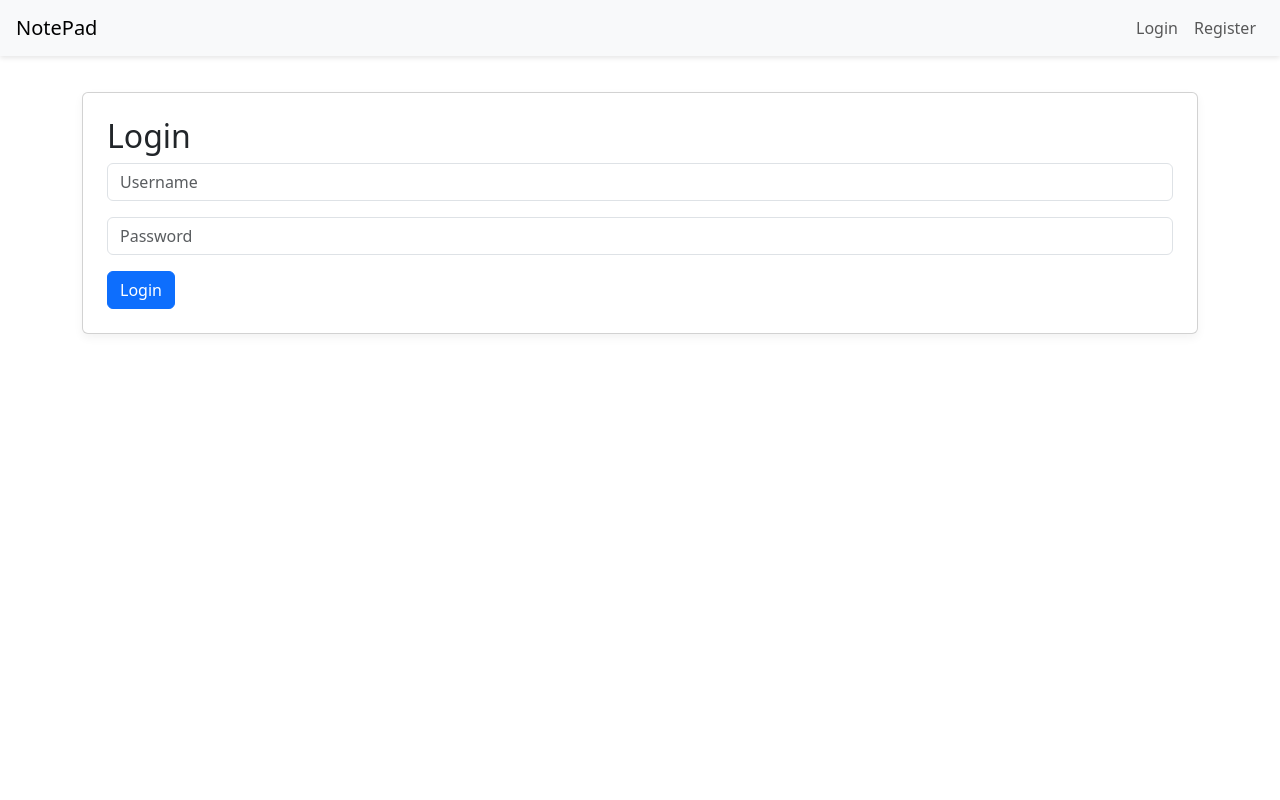
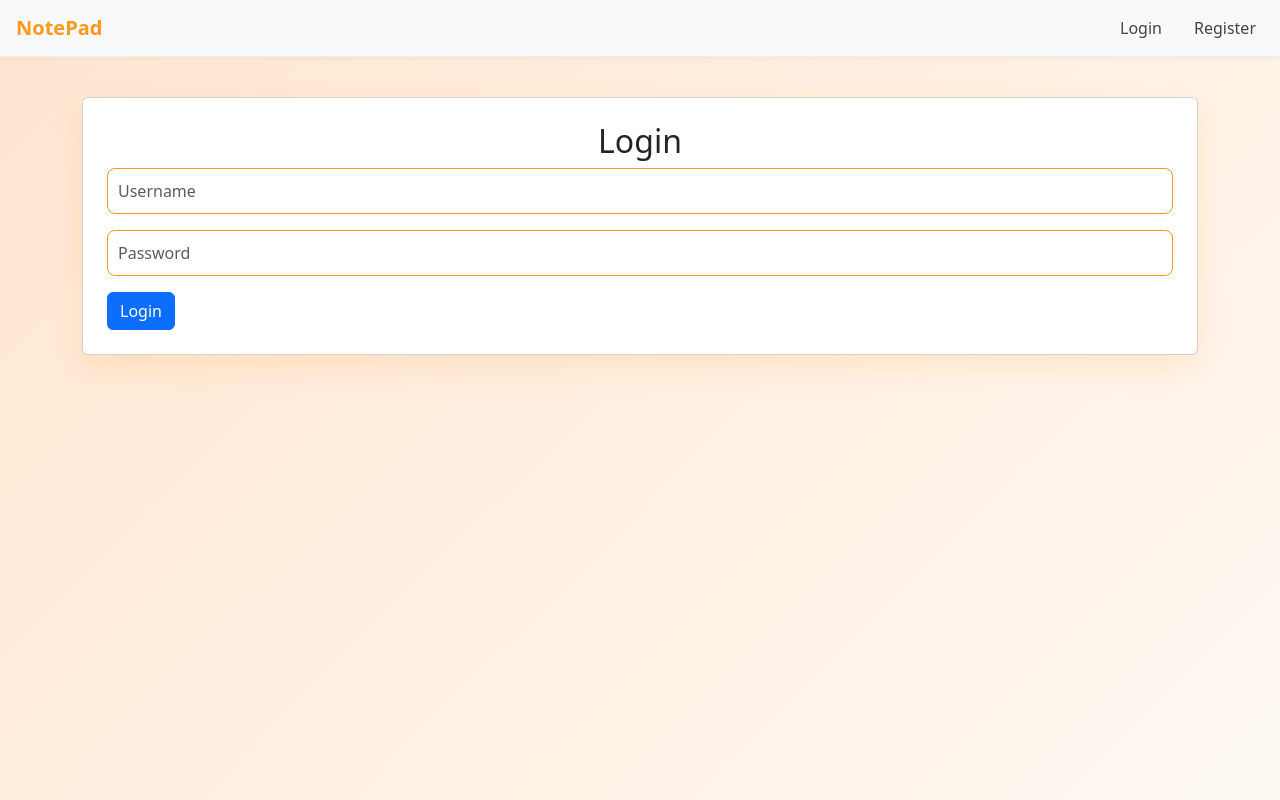
Before and after one commit to arinjay-srivastava/UI_Project_Summer25, a React (Create React App) app in the folder client/: page / in a window 1280 px wide. Built offline with nearby package versions, Linux system fonts and the light colour scheme.

Commit message:
Update CSS

```diff
--- a/client/src/App.css
+++ b/client/src/App.css
@@ -1,76 +1,123 @@
+
 body {
-  background-color: #f9f9f9;
-  font-family: 'Segoe UI', Tahoma, Geneva, Verdana, sans-serif;
   margin: 0;
   padding: 0;
+  font-family: 'Segoe UI', Tahoma, Geneva, Verdana, sans-serif;
+  background: linear-gradient(135deg, #ffe5d0, #fff9f3);
+  min-height: 100vh;
+  color: #333;
 }
 
+
 .container {
-  max-width: 800px;
-  margin: auto;
-  padding: 20px;
+  max-width: 880px;
+  margin: 40px auto;
+  padding: 0 20px;
 }
 
+
 .card {
-  background: #ffffff;
-  border-radius: 10px;
-  box-shadow: 0 4px 10px rgba(0, 0, 0, 0.05);
-  padding: 20px;
-  margin-bottom: 30px;
+  background-color: #fff;
+  border-left: 6px solid #ff981b;
+  border-radius: 16px;
+  box-shadow: 0 12px 30px rgba(255, 152, 27, 0.15);
+  padding: 24px;
+  margin-bottom: 40px;
+  transition: transform 0.2s ease, box-shadow 0.2s ease;
+}
+
+.card:hover {
+  transform: scale(1.01);
+  box-shadow: 0 16px 40px rgba(255, 152, 27, 0.2);
 }
 
 h2, h4 {
-  color: #333333;
+  color: #ff981b;
+  text-align: center;
   font-weight: 600;
+  margin-bottom: 20px;
 }
 
-textarea.form-control {
-  resize: none;
-  min-height: 80px;
+textarea.form-control,
+input.form-control {
+  border-radius: 8px;
+  border: 1px solid #ff981b;
+  padding: 10px;
 }
 
-button {
+textarea:focus,
+input:focus {
+  border-color: #ff981b;
+  box-shadow: 0 0 0 2px rgba(255, 152, 27, 0.2);
+  outline: none;
+}
+
+
+button,
+.btn {
+  border-radius: 8px;
+  padding: 8px 16px;
   font-weight: 500;
 }
 
 .btn-primary {
-  background-color: #007bff;
+  background-color: #ff981b;
   border: none;
+  color: white;
 }
 
 .btn-primary:hover {
-  background-color: #0056b3;
+  background-color: #e76c00;
 }
 
-.btn-success {
-  background-color: #28a745;
-  border: none;
+.btn-outline-primary {
+  border: 2px solid #ff981b;
+  color: #ff981b;
+  background-color: transparent;
 }
 
-.btn-success:hover {
-  background-color: #218838;
+.btn-outline-primary:hover {
+  background-color: #ff981b;
+  color: white;
 }
 
 .btn-danger {
   background-color: #dc3545;
   border: none;
+  color: white;
 }
 
 .btn-danger:hover {
-  background-color: #c82333;
+  background-color: #b92c3b;
 }
 
+
 .navbar {
-  box-shadow: 0 2px 5px rgba(0, 0, 0, 0.1);
+  background-color: white;
+  border-bottom: 1px solid #eee;
+  box-shadow: 0 2px 5px rgba(0,0,0,0.04);
+  padding: 12px 24px;
 }
 
-.list-group-item {
-  border: none;
-  background-color: #f8f9fa;
-  border-radius: 6px;
-  margin-bottom: 8px;
+.navbar-brand {
+  font-weight: bold;
+  color: #ff981b !important;
 }
 
-.list-group-item:last-child {
-  margin-bottom: 0;
+.navbar-nav .nav-link {
+  color: #444;
+  margin-left: 16px;
 }
+
+.navbar-nav .nav-link:hover {
+  color: #ff981b;
+}
+
+
+.list-group-item {
+  background-color: #fffdf9;
+  border: 1px solid #ffddb9;
+  border-radius: 8px;
+  margin-bottom: 10px;
+  padding: 12px 16px;
+}
--- a/client/src/App.js
+++ b/client/src/App.js
@@ -4,7 +4,7 @@ import { BrowserRouter as Router, Routes, Route } from 'react-router-dom';
 import Navbar from './components/Navbar';
 import LoginForm from './components/LoginForm';
 import RegisterForm from './components/RegisterForm';
-import ProfilePage from './components/ProfilePage'; // new
+import ProfilePage from './components/ProfilePage';
 
 function App() {
   return (
--- a/client/src/components/LoginForm.js
+++ b/client/src/components/LoginForm.js
@@ -18,7 +18,7 @@ function LoginForm() {
       if (response.ok) {
         setMessage(data.message);
         localStorage.setItem('user', JSON.stringify(data.user));
-        window.location.href = '/profile'; // redirect after login
+        window.location.href = '/profile';
       } else {
         setMessage(data.message);
       }
--- a/client/src/components/Navbar.js
+++ b/client/src/components/Navbar.js
@@ -13,7 +13,7 @@ function Navbar() {
 
   const handleLogout = () => {
     localStorage.removeItem('user');
-    setIsLoggedIn(false);        // ✅ trigger re-render
+    setIsLoggedIn(false);
     navigate('/');
   };
 
```
